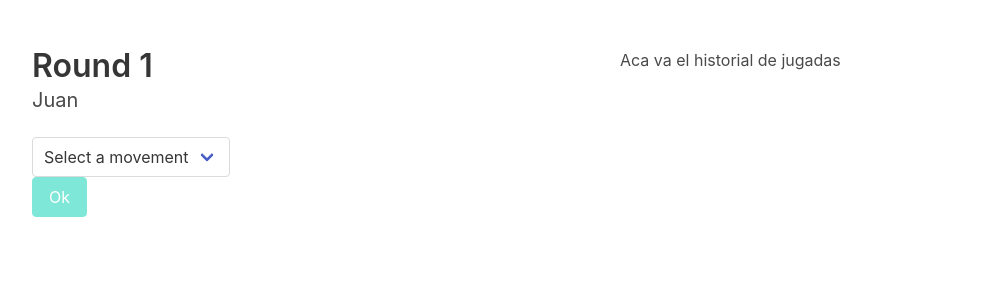
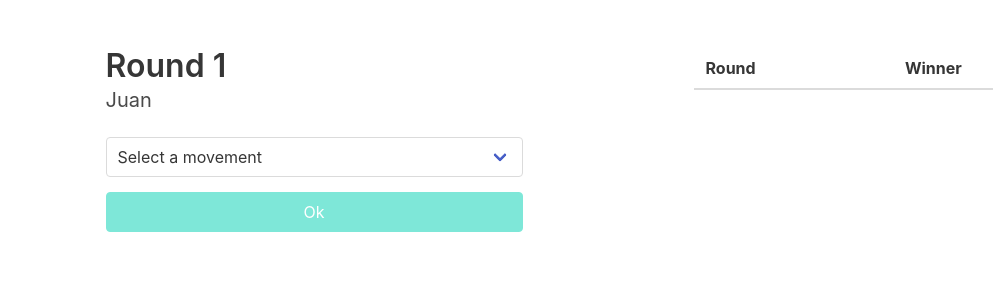
Before and after one commit to fco96/cachipun-front, a React (Create React App) app: page /game in a window 1280 px wide. Shown: the top 300 px of the page, without its empty margins (32-1025 px from the left). Built offline with nearby package versions, Linux system fonts and the light colour scheme.

Commit message:
Implements rounds history

```diff
--- /dev/null
+++ b/src/components/MovementSelector/MovementSelector.module.scss
@@ -0,0 +1,3 @@
+.select {
+  margin-bottom: 15px;
+}
--- a/src/components/MovementSelector.tsx
+++ b/src/components/MovementSelector/MovementSelector.tsx
@@ -1,5 +1,7 @@
 import React, { useEffect, useState } from "react";
-import { IMovement } from "../models/Movement";
+import { IMovement } from "../../models/Movement";
+
+const styles = require("./MovementSelector.module.scss");
 
 interface IProps {
   onOk: (x: string) => void;
@@ -37,13 +39,17 @@ const MovementSelector: React.FC<IProps> = ({ onOk, movements, isVisible }) => {
   };
 
   return (
-    <div className={`select ${isVisible ? "" : "is-hidden"}`}>
-      <select value={value} onChange={handleChange}>
+    <div className={`select ${isVisible ? "" : "is-hidden"} is-fullwidth`}>
+      <select
+        value={value}
+        onChange={handleChange}
+        className={`${styles.select}`}
+      >
         {options}
       </select>
 
       <button
-        className="button is-primary"
+        className="button is-primary is-fullwidth"
         onClick={handleOk}
         disabled={value === "default"}
       >
--- /dev/null
+++ b/src/components/RoundsHistory/RoundsHistory.tsx
@@ -0,0 +1,39 @@
+import React, { useEffect, useState } from "react";
+import { IRoundsHistory } from "../../models/RoundsHistory";
+
+interface IProps {
+  history: IRoundsHistory[];
+}
+
+const RoundsHistory: React.FC<IProps> = ({ history }) => {
+  const [tableRows, setTableRows] = useState<React.ReactNode>();
+
+  useEffect(() => {
+    setTableRows(
+      history.map((r, index) => {
+        return (
+          <tr key={index}>
+            <th>{r.round}</th>
+            <th>{r.winner}</th>
+          </tr>
+        );
+      })
+    );
+  }, [history]);
+
+  return (
+    <div>
+      <table className="table is-fullwidth">
+        <thead>
+          <tr>
+            <th>Round</th>
+            <th>Winner</th>
+          </tr>
+        </thead>
+        <tbody>{tableRows}</tbody>
+      </table>
+    </div>
+  );
+};
+
+export default RoundsHistory;
--- a/src/containers/GameView/GameView.tsx
+++ b/src/containers/GameView/GameView.tsx
@@ -1,6 +1,8 @@
 import React, { useEffect, useState } from "react";
 import { useSelector } from "react-redux";
-import MovementSelector from "../../components/MovementSelector";
+import MovementSelector from "../../components/MovementSelector/MovementSelector";
+import RoundsHistory from "../../components/RoundsHistory/RoundsHistory";
+import { IRoundsHistory } from "../../models/RoundsHistory";
 import { RootState } from "../../store/reducers";
 
 const movements = [
@@ -8,6 +10,8 @@ const movements = [
   { move: "rock", kills: "scissors" },
   { move: "scissors", kills: "paper" },
 ];
+
+const AMOUNT_OF_WINS = 3;
 
 const GameView: React.FC = () => {
   const [round, setRound] = useState(1);
@@ -17,6 +21,7 @@ const GameView: React.FC = () => {
   const [player1Move, setPlayer1Move] = useState("");
   const [player2Move, setPlayer2Move] = useState("");
   const [winnerName, setWinnerName] = useState("");
+  const [roundsHistory, setRoundsHistory] = useState<IRoundsHistory[]>([]);
   const [movementHash, setMovementHash] = useState<{ [key: string]: string }>(
     {}
   );
@@ -43,14 +48,25 @@ const GameView: React.FC = () => {
       player2Move !== ""
     ) {
       if (movementHash[player1Move] === player2Move) {
-        if (player1Score + 1 === 3) setWinnerName(p1Name);
+        if (player1Score + 1 === AMOUNT_OF_WINS) setWinnerName(p1Name);
         setPlayer1Score(player1Score + 1);
+        setRoundsHistory(
+          roundsHistory.concat({ round: round, winner: p1Name })
+        );
       } else if (movementHash[player2Move] === player1Move) {
-        if (player2Score + 1 === 3) setWinnerName(p2Name);
+        if (player2Score + 1 === AMOUNT_OF_WINS) setWinnerName(p2Name);
         setPlayer2Score(player2Score + 1);
+        setRoundsHistory(
+          roundsHistory.concat({ round: round, winner: p2Name })
+        );
+      } else {
+        setRoundsHistory(
+          roundsHistory.concat({ round: round, winner: "Draw" })
+        );
       }
       setPlayer1Move("");
       setPlayer2Move("");
+      setRound(round + 1);
     }
   }, [player1Move, player2Move]);
 
@@ -74,15 +90,23 @@ const GameView: React.FC = () => {
     setPlayer1Move("");
     setPlayer2Move("");
     setWinnerName("");
+    setRoundsHistory([]);
   };
 
   return (
     <div>
-      <div className={`columns ${winnerName === "" ? "" : "is-hidden"}`}>
+      <div
+        className={`columns is-centered ${
+          winnerName === "" ? "" : "is-hidden"
+        }`}
+      >
         <div className="column">
+          <div className="columns is-centered">
+            <div className="column is-three-quarters">
               <h2 className="title"> Round {round} </h2>
-          <h2 className="subtitle"> {player1IsVisible() ? p1Name : p2Name} </h2>
-          <div>
+              <h2 className="subtitle">
+                {player1IsVisible() ? p1Name : p2Name}
+              </h2>
               <MovementSelector
                 onOk={okPlayer1}
                 movements={movements}
@@ -95,19 +119,29 @@ const GameView: React.FC = () => {
               />
             </div>
           </div>
+        </div>
 
-        <div className="column">Aca va el historial de jugadas</div>
+        <div className="column">
+          <div className="columns is-centered">
+            <div className="column is-three-quarters">
+              <RoundsHistory history={roundsHistory} />
+            </div>
+          </div>
+        </div>
       </div>
 
       <div
-        className={`columns ${
+        className={`columns is-centered ${
           winnerName !== "" ? "" : "is-hidden"
-        } is-centered`}
+        }`}
       >
-        <div className="column">
+        <div className="column is-narrow has-text-centered">
           <h1 className="title"> We have a winner!</h1>
           <h2 className="subtitle"> {winnerName} </h2>
-          <button className="button is-primary" onClick={playAgain}>
+          <button
+            className="button is-primary is-fullwidth"
+            onClick={playAgain}
+          >
             Play again
           </button>
         </div>
--- /dev/null
+++ b/src/models/RoundsHistory.tsx
@@ -0,0 +1,4 @@
+export interface IRoundsHistory {
+  round: number;
+  winner: string;
+}
```
Lines whose indentation alone changed are shown as unchanged.
